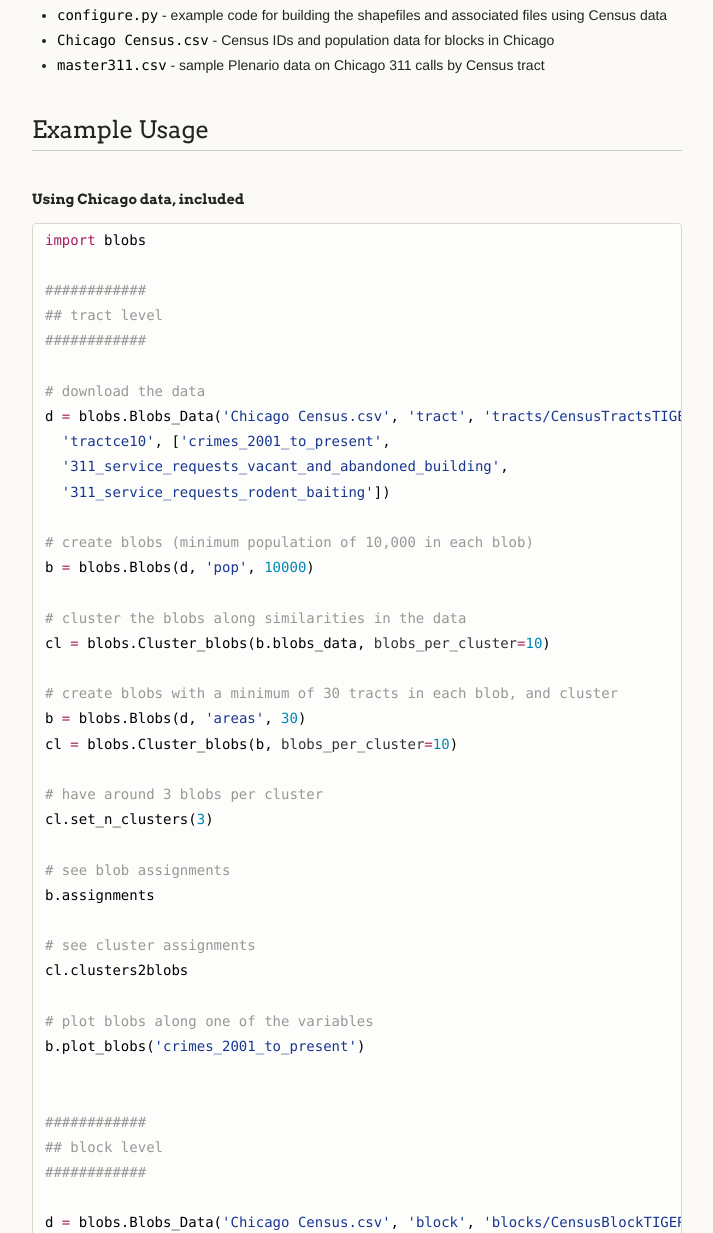
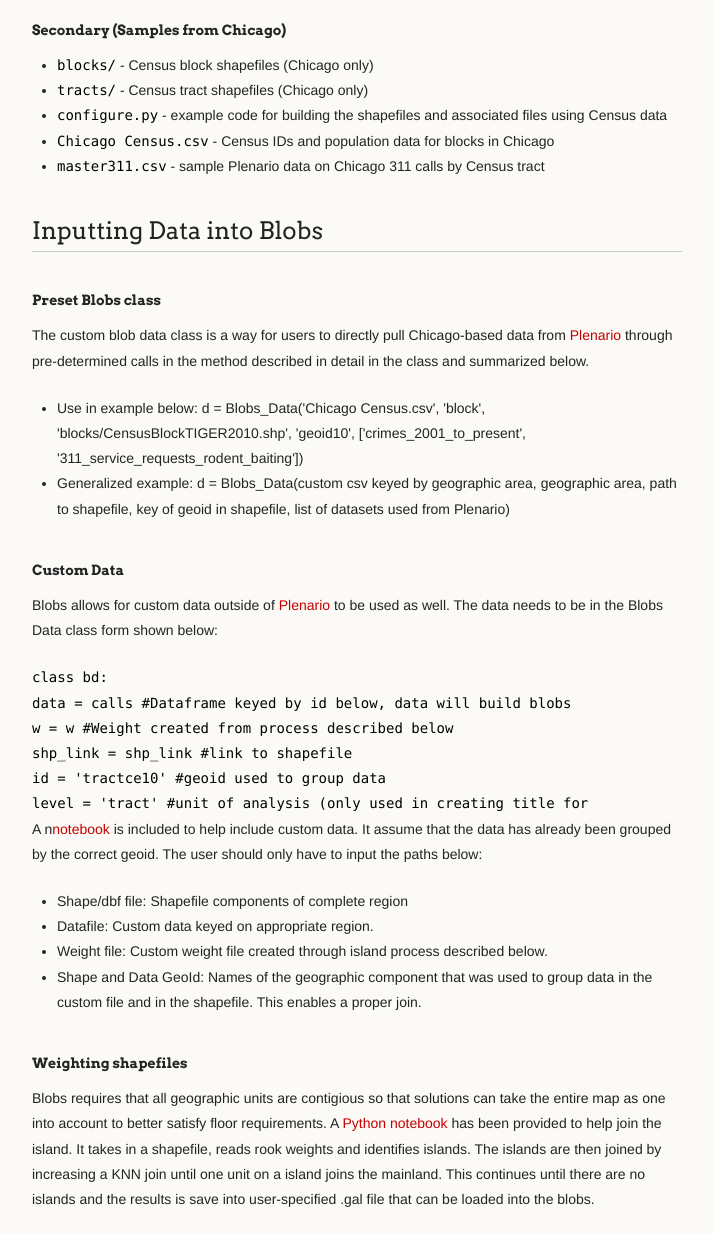
Before and after one commit to ChicagoHarris/blobs, a plain HTML site: page index.html in a window 1280 px wide. Shown: the part 1649-2882 px from the top of the page, without its empty margins (548-1261 px from the left). Drawn offline with Linux system fonts and the light colour scheme; a script that the page names is missing.

Commit message:
updated explanations for custom data

```diff
--- a/index.html
+++ b/index.html
@@ -54,7 +54,8 @@
 <ul>
 <li><strong>Stability</strong>: The dynamic nature of the blob growth makes each run of blob creation unique. Consequently the boundries of each blob are not inherently stable. Each iteration of blob creation produces</li>
 <li><strong>Geographies</strong>: The max-p algorithm requires that all of the small geographic areas (census tracts etc.) be contiguous or at least connected with each other. This requires that the user join any islands to the "mainland". A <a href="https://github.com/ChicagoHarris/blobs/blob/master/tutorials/Islands.ipynb">Python notebook</a> that enables this is included in the tutorials section of the GitHub page.</li>
-<li><strong>External Data</strong>: Blobs was initially written to analyze data from the City of Chicago. It is able to process data from any other region as long as shapefiles exist for that region and the user has data keyed by a geographic identifier that is also in the shapefile. See one of the generalized notebooks in the <a href="https://github.com/ChicagoHarris/blobs/tree/master/tutorials">tutorials folder </a>for an example of how to run blobs on your own data.</li>
+<li><strong>External Data</strong>: Blobs was initially written to analyze data from the City of Chicago. It is able to process data from any other region as long as shapefiles exist for that region and the user has data keyed by a geographic identifier that is also in the shapefile. See one of the generalized notebooks in the <a href="https://github.com/ChicagoHarris/blobs/tree/master/tutorials">tutorials folder </a> or below for examples of how to run blobs on your own data.</li>
+<li><strong>Minimums</strong>: Blobs can be made of different sizes and types. This can be controlled in the constructor of the Blobs class. It takes in a floor variable and a floor number that require each blob has at least the minimum of the given variable. This can also be set as areas to create blobs with a floor number of components.</li>
 </ul>
 
 
@@ -101,7 +102,44 @@
 </ul>
 
 <h2>
-<a id="example-usage" class="anchor" href="#example-usage" aria-hidden="true"><span class="octicon octicon-link"></span></a>Example Usage</h2>
+<a id="loading-data" class="anchor" href="#loading-data" aria-hidden="true"><span class="octicon octicon-link"></span></a>Inputting Data into Blobs</h2>
+
+<h5>
+<a id="blobs-data" class="anchor" href="#blobs-data" aria-hidden="true"><span class="octicon octicon-link"></span></a>Preset Blobs class</h5>
+
+<p>The custom blob data class is a way for users to directly pull Chicago-based data from <a href="http://plenar.io">Plenario</a> through pre-determined calls in the method described in detail in the class and summarized below.</p>
+
+<ul>
+<li> Use in example below: d = Blobs_Data('Chicago Census.csv', 'block', 'blocks/CensusBlockTIGER2010.shp', 'geoid10',
+          ['crimes_2001_to_present', '311_service_requests_rodent_baiting'])</li>
+<li> Generalized example: d = Blobs_Data(custom csv keyed by geographic area, geographic area, path to shapefile, key of geoid in shapefile, list of datasets used from Plenario)</li>
+</ul>
+
+<h5>
+<a id="custom-data" class="anchor" href="#custom-data" aria-hidden="true"><span class="octicon octicon-link"></span></a>Custom Data</h5>
+<p>Blobs allows for custom data outside of <a href="http://plenar.io">Plenario</a> to be used as well. The data needs to be in the Blobs Data class form shown below:</p>
+
+<code>class bd:<br>
+  data = calls #Dataframe keyed by id below, data will build blobs<br>
+  w = w #Weight created from process described below<br>
+  shp_link = shp_link #link to shapefile<br>
+  id = 'tractce10' #geoid used to group data<br>
+  level = 'tract' #unit of analysis (only used in creating title for </code>
+
+<p>A n<a href="https://github.com/ChicagoHarris/blobs/blob/ld-virginia/tutorials/Blob%20Example-Virginia.ipynb">notebook</a> is included to help include custom data. It assume that the data has already been grouped by the correct geoid. The user should only have to input the paths below:</p>
+
+<ul>
+<li>Shape/dbf file: Shapefile components of complete region</li>
+<li>Datafile: Custom data keyed on appropriate region.</li>
+<li>Weight file: Custom weight file created through island process described below.</li>
+<li>Shape and Data GeoId: Names of the geographic component that was used to group data in the custom file and in the shapefile. This enables a proper join.</li>
+</ul>
+
+<h5>
+<a id="shapefiles" class="anchor" href="#shapefiles" aria-hidden="true"><span class="octicon octicon-link"></span></a>Weighting shapefiles</h5>
+
+<p>Blobs requires that all geographic units are contigious so that solutions can take the entire map as one into account to better satisfy floor requirements. A <a href="https://github.com/ChicagoHarris/blobs/blob/master/tutorials/Islands.ipynb">Python notebook</a> has been provided to help join the island. It takes in a shapefile, reads rook weights and identifies islands. The islands are then joined by increasing a KNN join until one unit on a island joins the mainland. This continues until there are no islands and the results is save into user-specified .gal file that can be loaded into the blobs.</p>
+
 
 <h6>
 <a id="using-chicago-data-included" class="anchor" href="#using-chicago-data-included" aria-hidden="true"><span class="octicon octicon-link"></span></a>Using Chicago data, included</h6>
```
